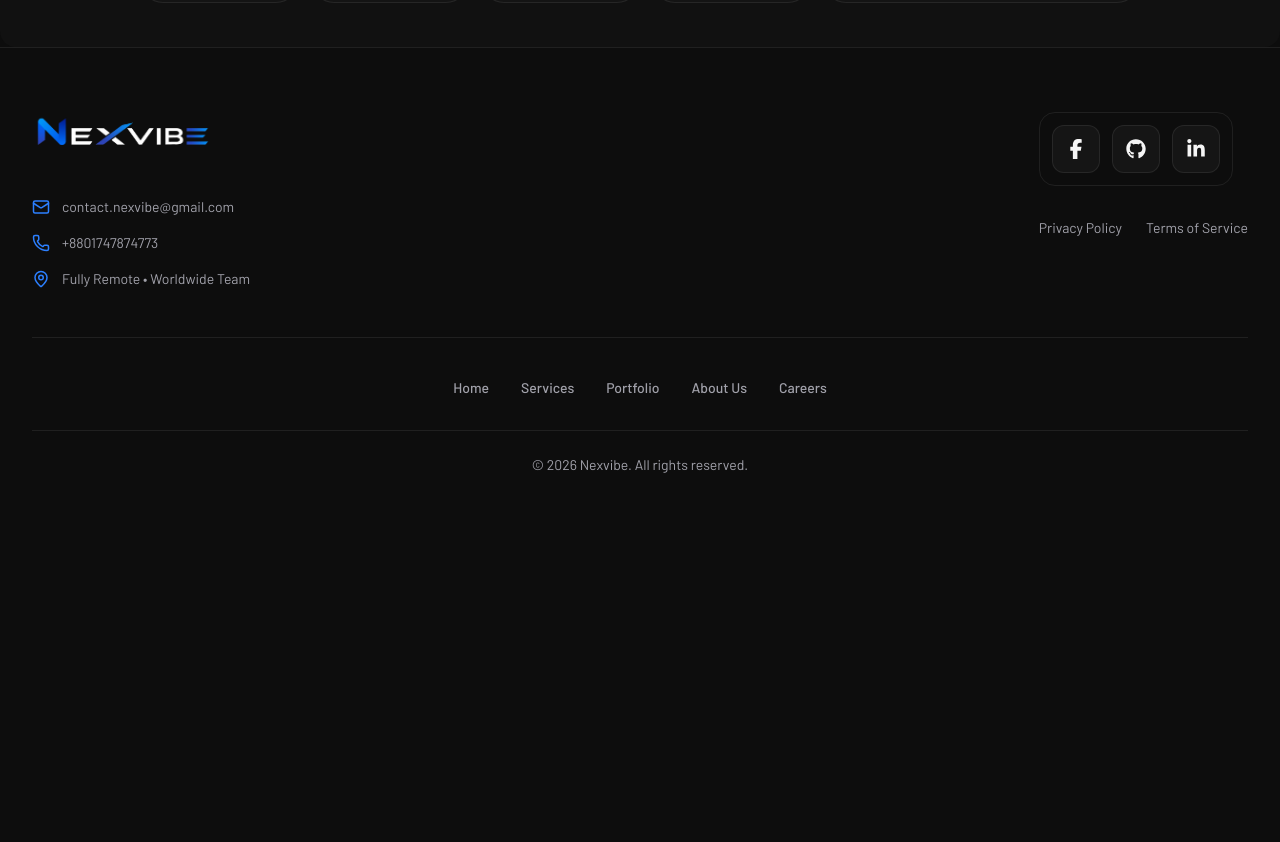
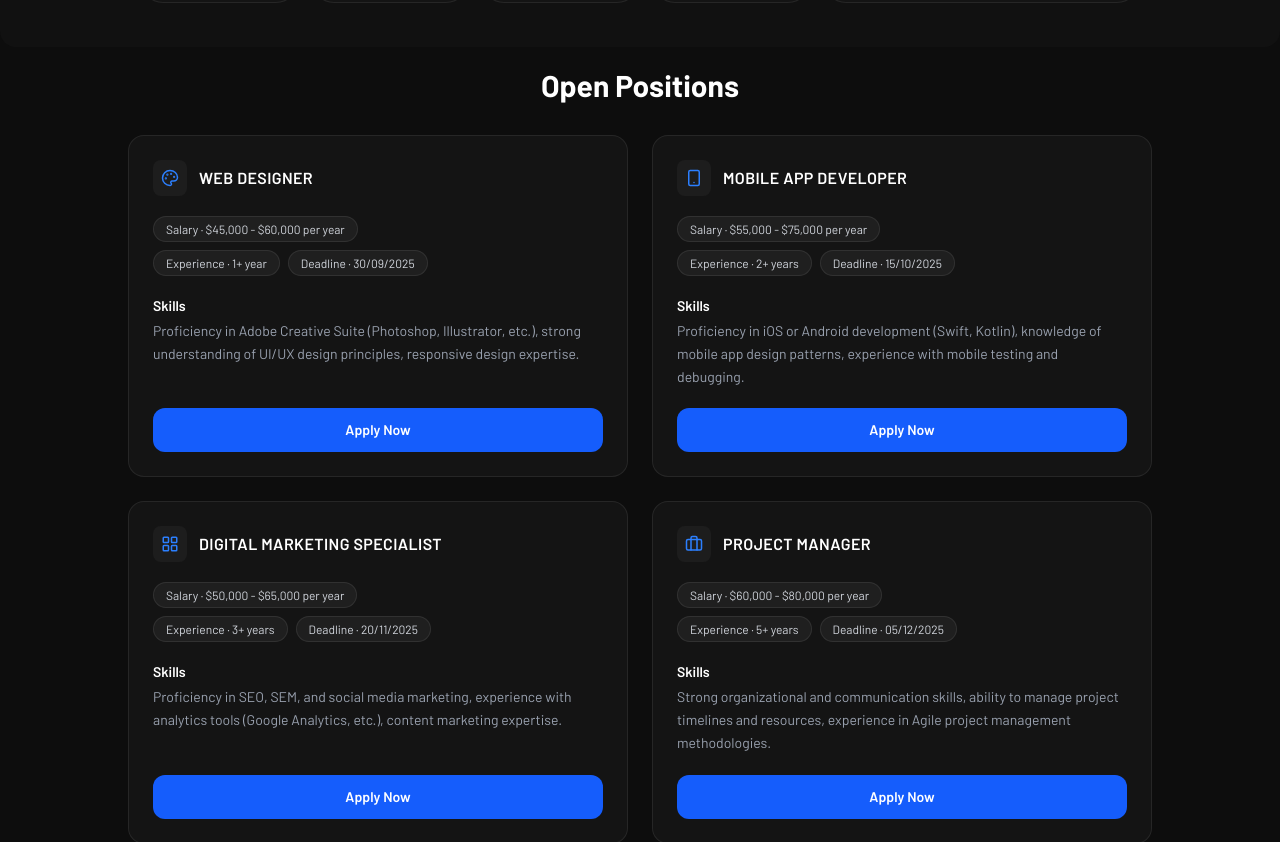
Before and after one commit to TheMehediHQ/Nexvibe, a Next.js app: page /careers in a window 1280 px wide. Shown: the part 602-1444 px from the top of the page. Before the commit the page ends 1141 px from the top, so only its background shows below. Built offline with nearby package versions, Linux system fonts and the light colour scheme.

Commit message:
added new component structure

```diff
--- /dev/null
+++ b/app/(website)/careers/JobListings.tsx
@@ -0,0 +1,121 @@
+"use client";
+
+import { Palette, Smartphone, LayoutGrid, Briefcase } from "lucide-react";
+
+type Job = {
+  id: string;
+  title: string;
+  icon: React.ElementType;
+  salaryMin: string;
+  salaryMax: string;
+  experience: string;
+  deadline: string;
+  skills: string;
+};
+
+const JOBS: Job[] = [
+  {
+    id: "web-designer",
+    title: "Web Designer",
+    icon: Palette,
+    salaryMin: "$45,000",
+    salaryMax: "$60,000 per year",
+    experience: "1+ year",
+    deadline: "30/09/2025",
+    skills:
+      "Proficiency in Adobe Creative Suite (Photoshop, Illustrator, etc.), strong understanding of UI/UX design principles, responsive design expertise.",
+  },
+  {
+    id: "mobile-app-developer",
+    title: "Mobile App Developer",
+    icon: Smartphone,
+    salaryMin: "$55,000",
+    salaryMax: "$75,000 per year",
+    experience: "2+ years",
+    deadline: "15/10/2025",
+    skills:
+      "Proficiency in iOS or Android development (Swift, Kotlin), knowledge of mobile app design patterns, experience with mobile testing and debugging.",
+  },
+  {
+    id: "digital-marketing-specialist",
+    title: "Digital Marketing Specialist",
+    icon: LayoutGrid,
+    salaryMin: "$50,000",
+    salaryMax: "$65,000 per year",
+    experience: "3+ years",
+    deadline: "20/11/2025",
+    skills:
+      "Proficiency in SEO, SEM, and social media marketing, experience with analytics tools (Google Analytics, etc.), content marketing expertise.",
+  },
+  {
+    id: "project-manager",
+    title: "Project Manager",
+    icon: Briefcase,
+    salaryMin: "$60,000",
+    salaryMax: "$80,000 per year",
+    experience: "5+ years",
+    deadline: "05/12/2025",
+    skills:
+      "Strong organizational and communication skills, ability to manage project timelines and resources, experience in Agile project management methodologies.",
+  },
+];
+
+function JobCard({ job }: { job: Job }) {
+  const Icon = job.icon;
+
+  return (
+    <div className="rounded-2xl bg-[#141414]  border border-white/10 p-6 flex flex-col gap-5">
+      {/* Title */}
+      <div className="flex items-center gap-3 ">
+        <div className="flex h-9  items-center justify-center rounded-lg bg-white/4 text-blue-500 p-2">
+          <Icon size={18} />
+        </div>
+        <h3 className="text-white font-semibold tracking-wide uppercase text-sm md:text-base">
+          {job.title}
+        </h3>
+      </div>
+
+      {/* Meta pills */}
+      <div className="flex flex-wrap gap-2">
+        <span className="rounded-full bg-white/5 border border-white/10 px-3 py-1 text-xs text-gray-300">
+          Salary · {job.salaryMin} - {job.salaryMax}
+        </span>
+      </div>
+      <div className="flex flex-wrap gap-2 -mt-3">
+        <span className="rounded-full bg-white/5 border border-white/10 px-3 py-1 text-xs text-gray-300">
+          Experience · {job.experience}
+        </span>
+        <span className="rounded-full bg-white/5 border border-white/10 px-3 py-1 text-xs text-gray-300">
+          Deadline · {job.deadline}
+        </span>
+      </div>
+
+      {/* Skills */}
+      <div>
+        <h4 className="text-white text-sm font-semibold mb-1">Skills</h4>
+        <p className="text-gray-400 text-sm leading-relaxed">{job.skills}</p>
+      </div>
+
+      {/* CTA */}
+      <button className="mt-auto rounded-xl bg-blue-600 hover:bg-blue-700 transition-colors text-white text-sm font-semibold py-3">
+        Apply Now
+      </button>
+    </div>
+  );
+}
+
+export default function JobListings() {
+  return (
+    <div className="space-y-8 mx-auto max-w-5xl mt-5">
+      <h2 className="text-2xl md:text-3xl font-bold text-white text-center">
+        Open Positions
+      </h2>
+
+      <div className="grid grid-cols-1 md:grid-cols-2 gap-6">
+        {JOBS.map((job) => (
+          <JobCard key={job.id} job={job} />
+        ))}
+      </div>
+    </div>
+  );
+}
--- a/app/(website)/careers/page.tsx
+++ b/app/(website)/careers/page.tsx
@@ -1,5 +1,6 @@
 import CareersSection from "./CareersSection";
 import FilterBar from "./FilterBar";
+import JobListings from "./JobListings";
 
 export default function CareersPage() {
   return (
@@ -7,6 +8,7 @@ export default function CareersPage() {
 
       <CareersSection />
       <FilterBar />
+      <JobListings/>
     </>
   );
 }
```
